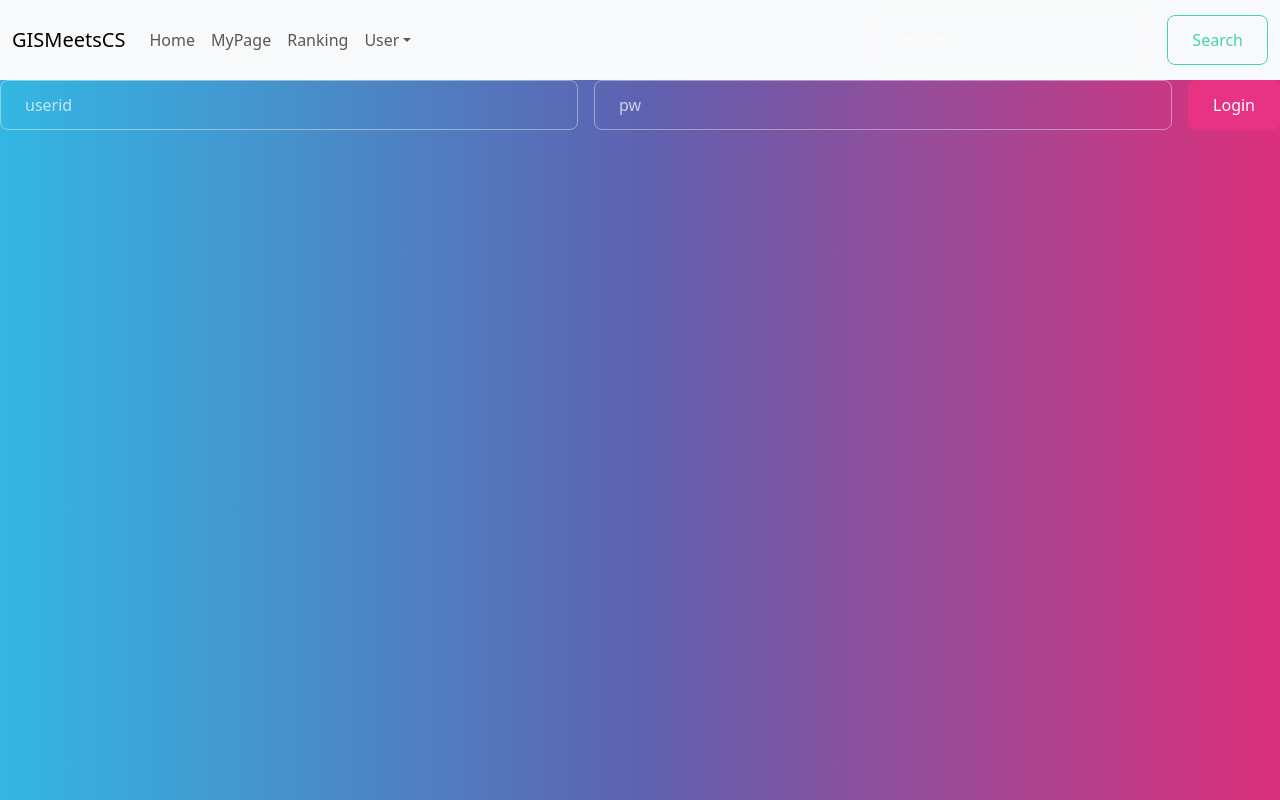
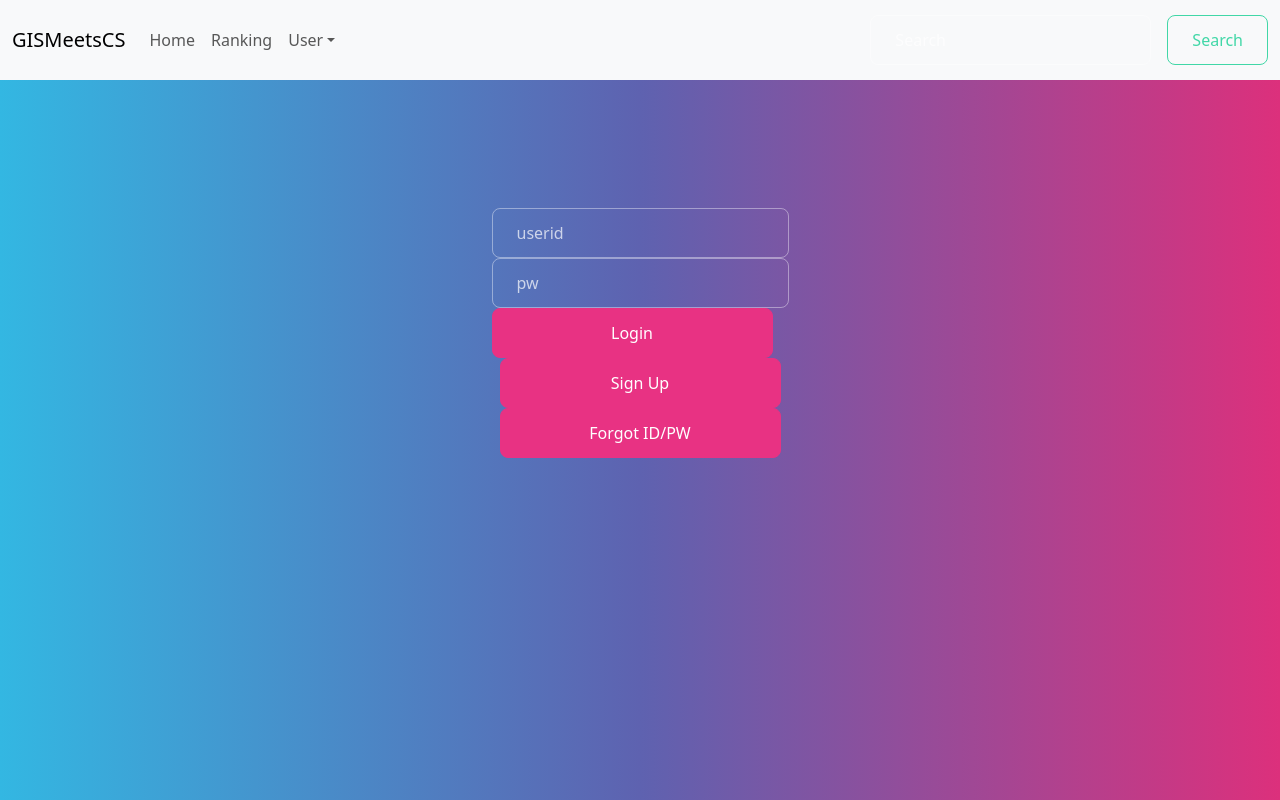
Before and after one commit to GISMeetsCS/gis_frontend, a React (Create React App) app: page /login in a window 1280 px wide. Built offline with nearby package versions, Linux system fonts and the light colour scheme; no server answers; what google-maps-react would draw is missing.

Commit message:
Add buttons in Login

```diff
--- a/src/components/Header/Header.js
+++ b/src/components/Header/Header.js
@@ -16,12 +16,11 @@ function Header () {
             navbarScroll
           >
             <Nav.Link href="#action1">Home</Nav.Link>
-            <Nav.Link href="#action2">MyPage</Nav.Link>
             <Nav.Link href="#">Ranking</Nav.Link>
             <NavDropdown title="User" id="navbarScrollingDropdown">
-              <NavDropdown.Item href="#action3">Action</NavDropdown.Item>
+              <NavDropdown.Item href="#action3">My Page</NavDropdown.Item>
               <NavDropdown.Item href="#action4">
-                Another action
+                Modify User Info
               </NavDropdown.Item>
               <NavDropdown.Divider />
               <NavDropdown.Item href="#action5">
--- /dev/null
+++ b/src/pages/Login/Login.css
@@ -0,0 +1,8 @@
+.Login-box {
+    font-weight: bold;
+    display: flex;
+    height: 90%;
+    flex-direction: column;
+    padding: 10%;
+    align-items: center;
+}
--- a/src/pages/Login/Login.js
+++ b/src/pages/Login/Login.js
@@ -1,4 +1,5 @@
 import React from 'react';
+import './Login.css';
 import { Button } from 'react-bootstrap';
 import { useNavigate } from "react-router-dom";
 
@@ -7,15 +8,23 @@ function Login () {
     const goToMain = () => {
         navigate("/main");
     };
+    const goToSignUp = () => {
+        navigate("/signup");
+    };
+    const goToRecovery = () => {
+        navigate("/recovery");
+    };
 
     return (
-        <>
-            <form class="d-flex">
+        <div className='Login-box'>
+            <form>
                 <input class="form-control me-2" type="search" placeholder="userid" aria-label="userid" />
                 <input class="form-control me-2" type="search" placeholder="pw" aria-label="pw" />
-                <Button as="input" type="submit" value="Login" onClick={goToMain} />
+                <Button as="input" value="Login" onClick={goToMain} />
             </form>
-        </>
+            <Button as="input" value="Sign Up" onClick={goToSignUp} />
+            <Button as="input" value="Forgot ID/PW" onClick={goToRecovery} />
+        </div>
     );
 }
 
--- a/src/pages/SignUp/SignUp.js
+++ b/src/pages/SignUp/SignUp.js
@@ -15,7 +15,7 @@ function SignUp () {
                 <input class="form-control me-2" type="search" placeholder="pw" aria-label="pw" />
                 <input class="form-control me-2" type="search" placeholder="nickname" aria-label="nickname" />
                 <input class="form-control me-2" type="search" placeholder="name" aria-label="name" />
-                <Button as="input" type="submit" value="Login" onClick={goToLogin} />ㄴ
+                <Button as="input" type="submit" value="Submit" onClick={goToLogin} />
             </form>
         </>
     );
```
